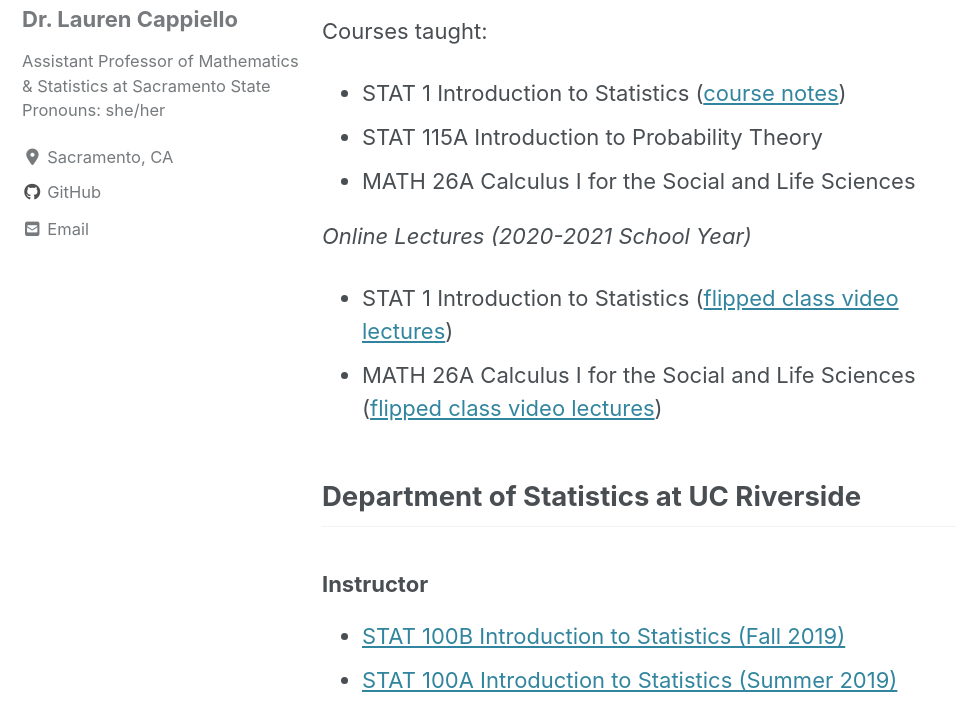
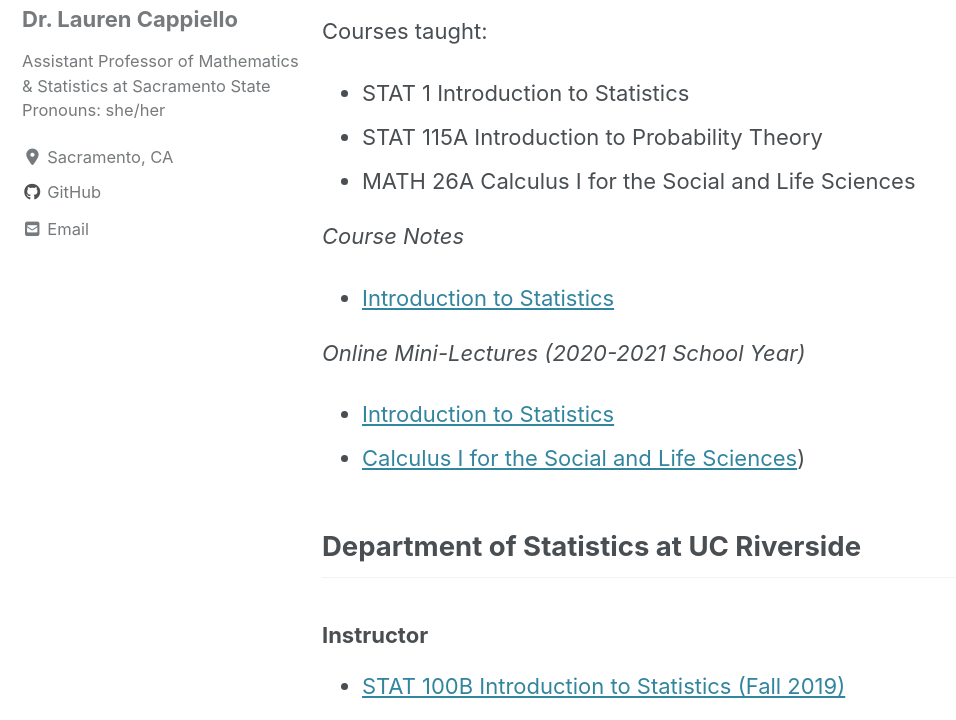
Before and after one commit to lgpcappiello/lgpcappiello.github.io, a Jekyll site: the page built from teaching/index.md, in a window 1280 px wide and 900 px high, scrolled down 312 px, cut to the strip 180-900 px from the top of the window. Shown: the whole strip, without its empty margins (0-956 px from the left). Built offline with Jekyll 4.4.1, drawn with Linux system fonts in a browser that asks for light colours; cached includes are drawn as plain includes; nearby versions of some CDN libraries; a script bundle is joined from its source files by our own code; library files that are not in the unit come from our copies.

Commit message:
Update index.md

```diff
--- a/teaching/index.md
+++ b/teaching/index.md
@@ -11,13 +11,16 @@ My S21 office hours are TR 2:00 - 3:30 PM (or by appointment). <a href="https://
 
 Courses taught:
 
-- STAT 1 Introduction to Statistics (<a href="https://bookdown.org/content/8276840e-199a-4028-ad4d-b2dd93b7ee48/">course notes</a>)
+- STAT 1 Introduction to Statistics
 - STAT 115A Introduction to Probability Theory
 - MATH 26A Calculus I for the Social and Life Sciences
 
-*Online Lectures (2020-2021 School Year)*
-- STAT 1 Introduction to Statistics (<a href="https://www.youtube.com/playlist?list=PLuMDlHzKEzEFDn6yfD9D3DCsp_j2AfDvm" target="_blank">flipped class video lectures</a>)
-- MATH 26A Calculus I for the Social and Life Sciences (<a href="https://www.youtube.com/playlist?list=PLuMDlHzKEzEHVDBeTH5I_ghfON5ev4vCv" target="_blank">flipped class video lectures</a>)
+*Course Notes*
+- <a href="https://bookdown.org/content/8276840e-199a-4028-ad4d-b2dd93b7ee48/">Introduction to Statistics</a>
+
+*Online Mini-Lectures (2020-2021 School Year)*
+- <a href="https://www.youtube.com/playlist?list=PLuMDlHzKEzEFDn6yfD9D3DCsp_j2AfDvm" target="_blank">Introduction to Statistics</a>
+- <a href="https://www.youtube.com/playlist?list=PLuMDlHzKEzEHVDBeTH5I_ghfON5ev4vCv" target="_blank">Calculus I for the Social and Life Sciences</a>)
 
 ## Department of Statistics at UC Riverside
 ### Instructor
```
